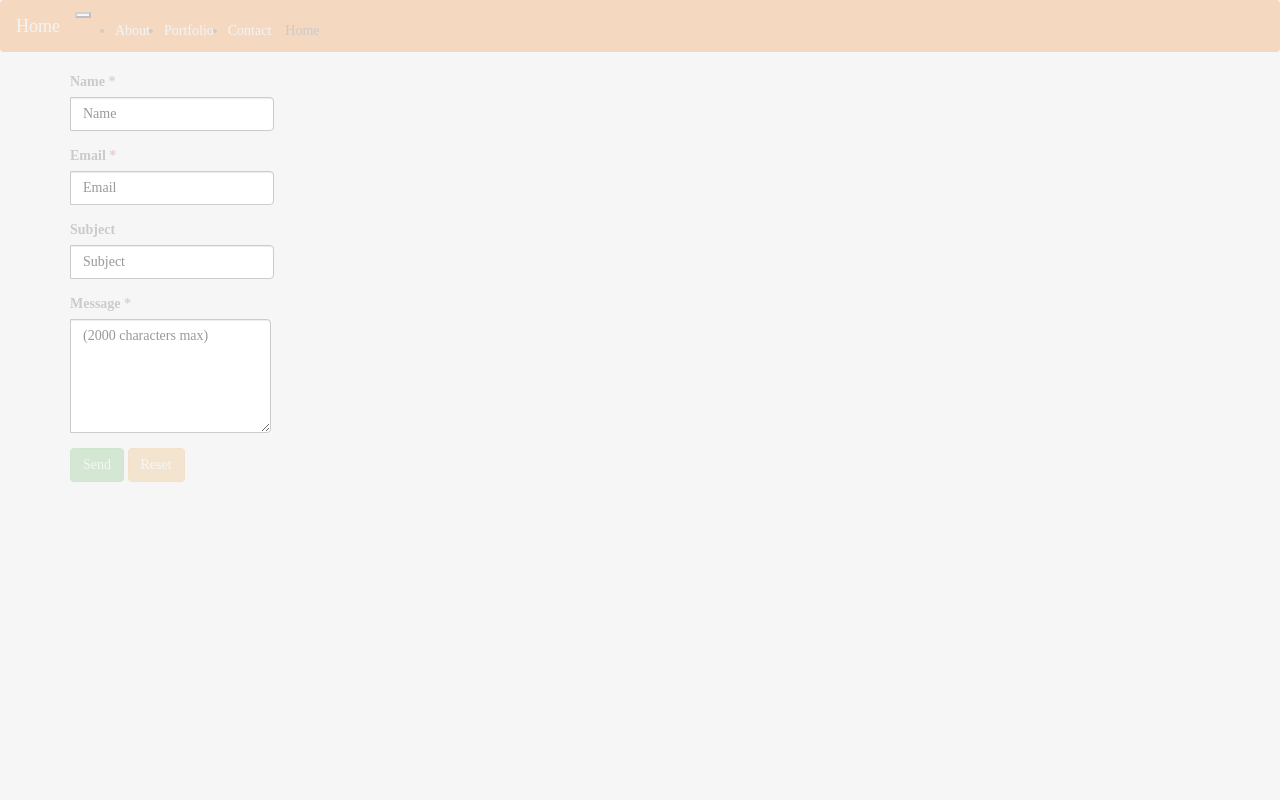
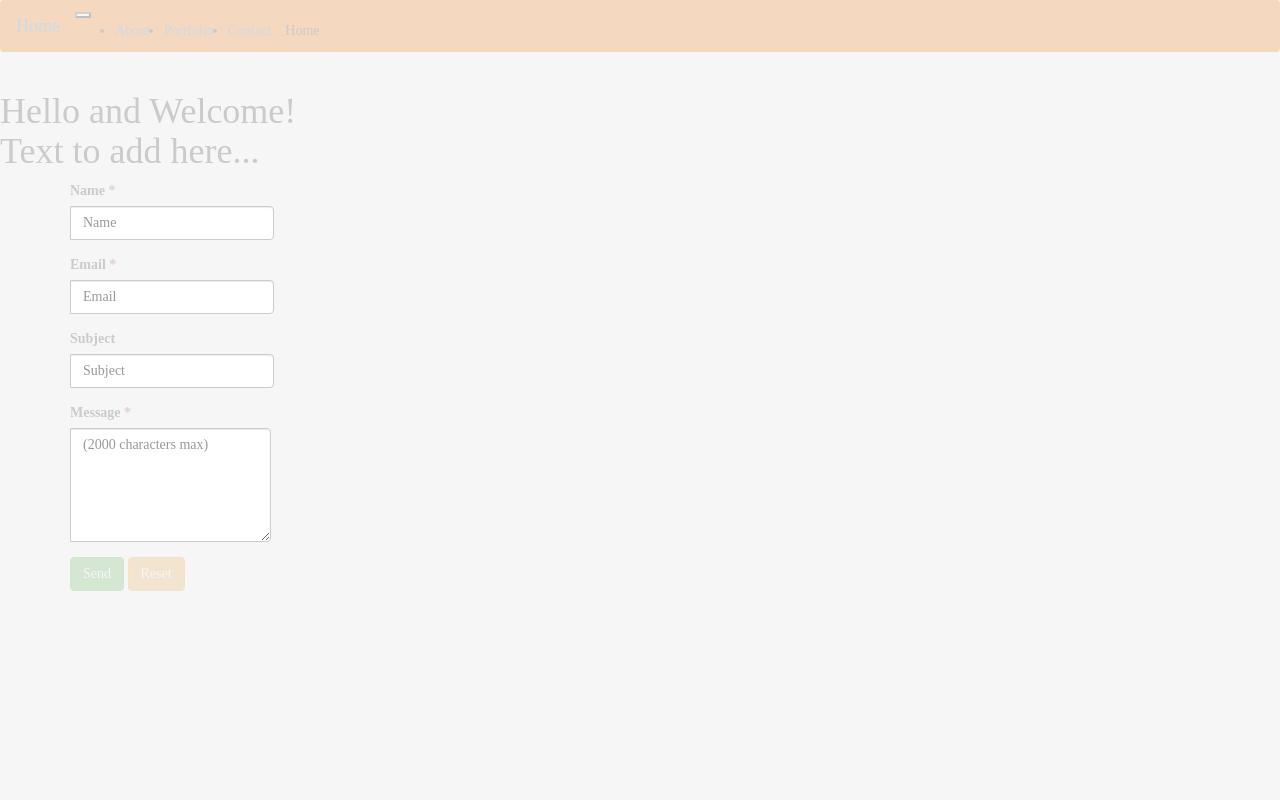
Before and after one commit to berninagray/bernina-gray, a PHP site: page /documentation/main.html in a window 1280 px wide. Run offline with PHP 8.4, Linux system fonts and the light colour scheme; some libraries are stand-ins or nearby versions.

Commit message:
Removed top .navlink from css file

```diff
--- a/public_html/documentation/main.css
+++ b/public_html/documentation/main.css
@@ -1,7 +1,5 @@
 /* navbar styling */
 .navbar{ background:#F97300;}
-
-.nav-link , .navbar-brand{ color: #f4f4f4; cursor: pointer;}
 
 .nav-link{ margin-right: 1em !important;}
 
@@ -10,6 +8,10 @@
 .navbar-collapse{ justify-content: flex-end;}
 
 .navbar-toggler{  background:#fff !important;}
+
+.navbar-collapse{
+	justify-content: flex-end;
+}
 
 /*header style*/
 .header{
--- a/public_html/documentation/main.html
+++ b/public_html/documentation/main.html
@@ -30,6 +30,7 @@
 		</head>
 	<body>
 		<!-- navbar -->
+		<div class="navbar-container">
 		<nav class="navbar navbar-expand-lg fixed-top ">
 			<a class="navbar-brand" href="#">Home</a>
 			<button class="navbar-toggler" type="button" data-toggle="collapse" data-target="#navbarSupportedContent" aria-controls="navbarSupportedContent" aria-expanded="false" aria-label="Toggle navigation">
@@ -44,12 +45,19 @@
 					<a class="nav-link " data-value="contact" href="#">Contact</a>       </li>
 			</ul>
 			</div></nav>
+		</div>
 			<!-- header -->
 		<header class="header">
 			<div class="overlay"></div>
+			<div class="container">
+			</div>
 		</header>
-
-
+			<!--description -->
+		<div class="description ">
+			<h1>    Hello and Welcome!
+				<p>   Text to add here...
+				</p>
+		</div>
 				<!-- contact form -->
 		<div class="container">
 		<form id="contact-bernina-form" action="php/mailer.php" method="post">
```
